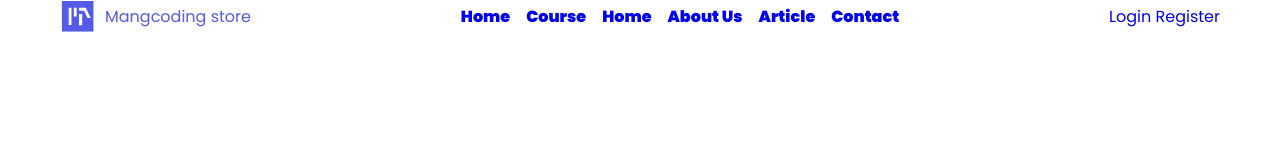
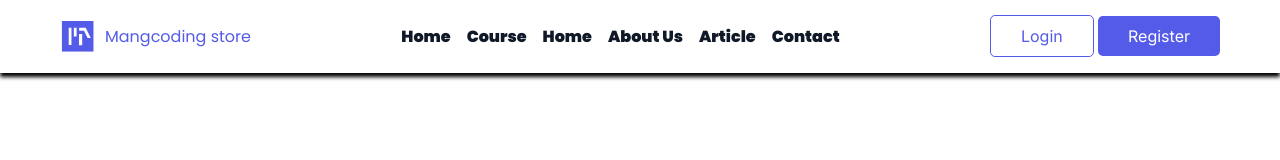
Before and after one commit to sameerbaker/landing-page, a plain HTML site: page index.html in a window 1280 px wide. Shown: the top 160 px of the page. Drawn offline with Linux system fonts and the light colour scheme.

Commit message:
edit color

```diff
--- a/assets/css/base.css
+++ b/assets/css/base.css
@@ -7,8 +7,8 @@
 }
 
 :root {
-    --mainFont:"Poppins", sans-serif;
-    --subFont:"Inter", sans-serif;
+    --mainFont: "Poppins", sans-serif;
+    --subFont: "Inter", sans-serif;
     --mainColor:#545BE8;
 
 
@@ -28,6 +28,7 @@ body{
     display: flex;
     justify-content: space-between;
     align-items: center;
+    flex-wrap: wrap;
 }
 a{
     text-decoration: none;
--- a/assets/css/main.css
+++ b/assets/css/main.css
@@ -1,23 +1,38 @@
+@import './base.css';
+
+.header {
+    position: sticky;
+    top: 0;
+    box-shadow: 0px 4px 4px rgba(0, 0, 0, 25);
+    padding: 20px 0;
+
+}
 .header .header__logo{
     display: flex;
     align-items: center;
     gap: 10px;
+    flex-wrap: wrap;
 }
 .header .header__logo img{
     width: 35px;
 
+
 }
+
+.header .header__logo a{
+    color:var(--mainColor);
+}
+
 .nav ul{
     display: flex;
     gap: 16px;
+    flex-wrap: wrap;
 }
-.header .header__logo a{
-    color:var(--mainColor);
+
+.header .nav a{
+    color: #101928;
 }
-.header .nav a {
-    color: 101928;
-}
-.header .aurh a {
+.header .aurh a{
     font-family: var(--subFont);
     padding: 10px 30px;
     border-radius: 5px;
@@ -27,12 +42,15 @@
     border: 1px solid var(--mainColor);
     color: var(--mainColor);
 }
-.header .aurh a :last-of-type{
+
+.header .aurh a:last-of-type{
     background-color: var(--mainColor);
     color: #fff;
 }
 
-
 @media  (max-width: 992px) {
+    .nav{
+        display: none;
+    }
 
 }
--- a/index.html
+++ b/index.html
@@ -4,7 +4,6 @@
     <meta charset="UTF-8" />
     <meta name="viewport" content="width=device-width, initial-scale=1.0" />
     <title>Document</title>
-    <link rel="stylesheet" href="./assets/css/base.css" />
     <link rel="stylesheet" href="./assets/css/main.css" />
   </head>
 
@@ -38,9 +37,9 @@
               </li>
             </ul>
           </nav>
-          <div class="auth">
-            <a href="#" class="">Login</a>
-            <a href="#" class="">Register</a>
+          <div class="aurh">
+            <a href="#" class="aurh">Login</a>
+            <a href="#" class="aurh">Register</a>
           </div>
         </div>
       </div>
```
